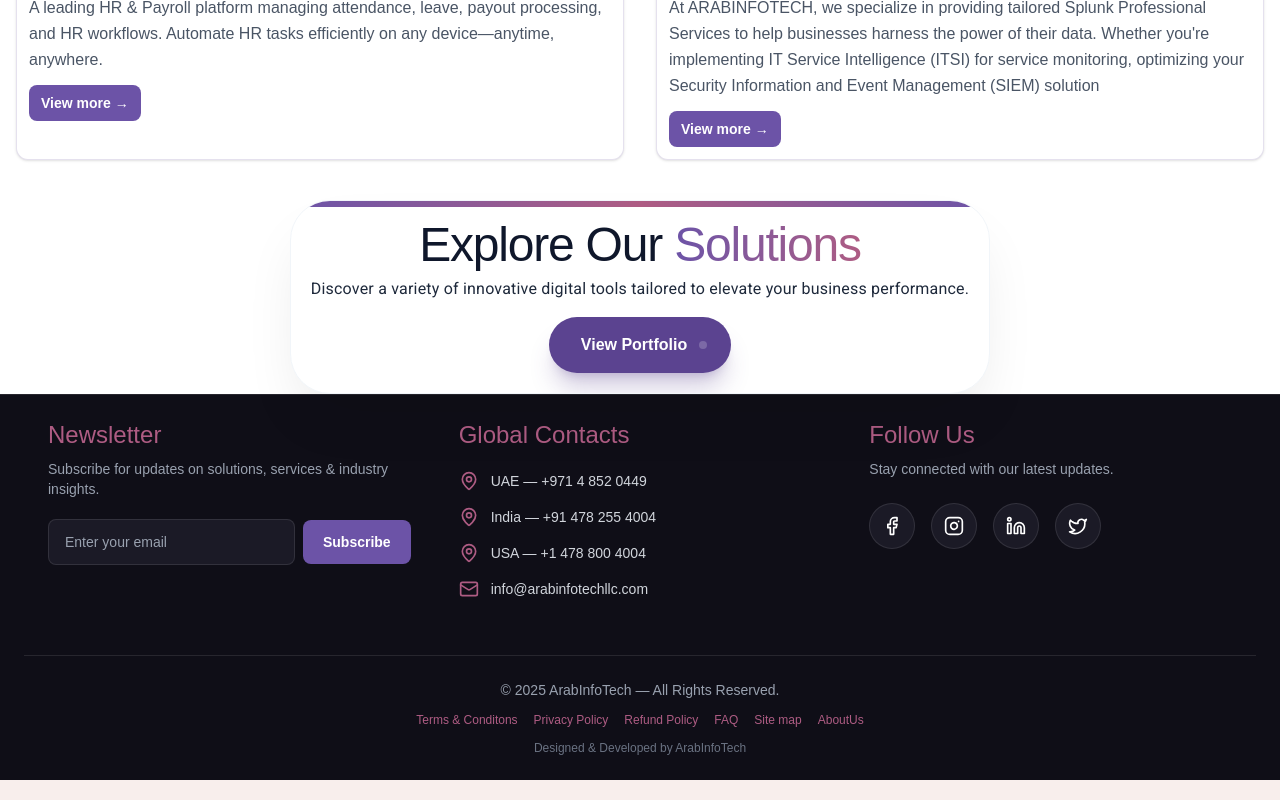
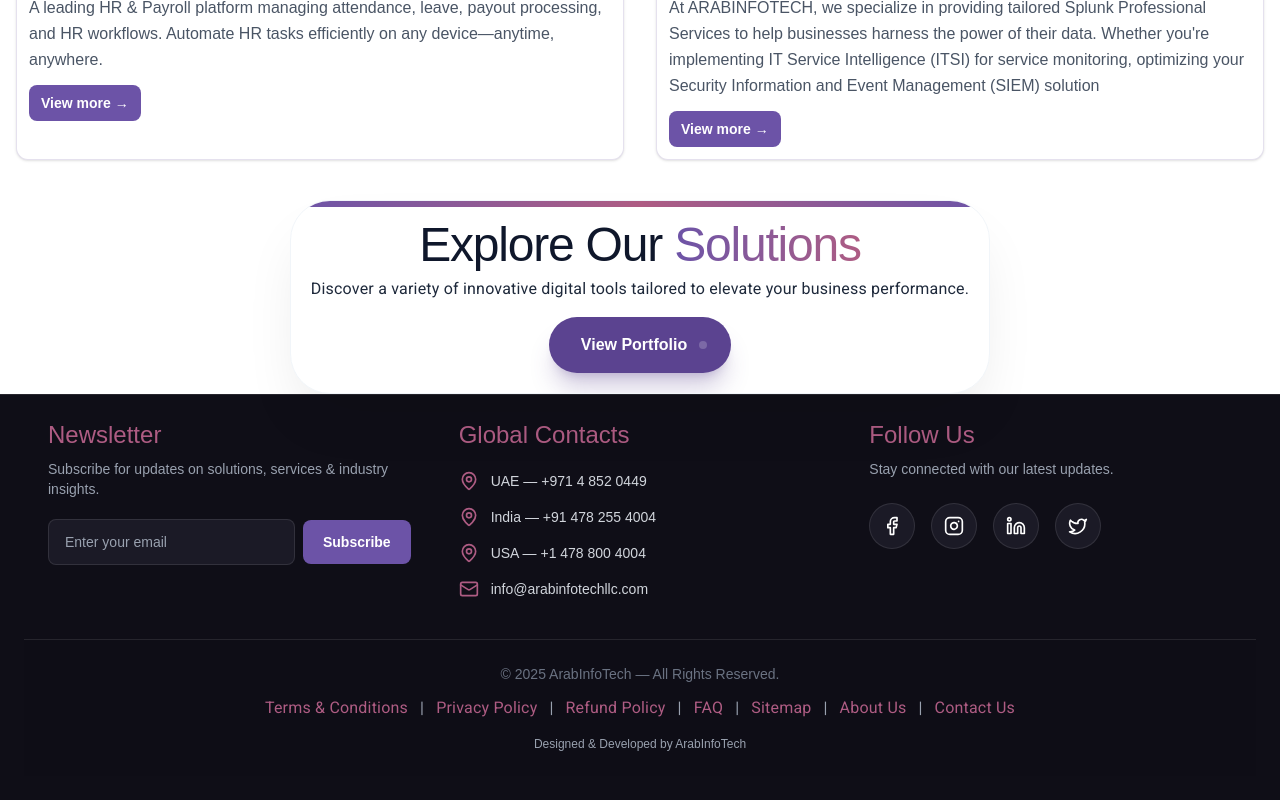
Before and after one commit to alen899-my/arabinfotech, a Next.js app: page / in a window 1280 px wide. Shown: the part 3544-4344 px from the top of the page. Built offline with nearby package versions, Linux system fonts and the light colour scheme; a web font is replaced by a local one.

Commit message:
about us

```diff
--- a/components/Footer.jsx
+++ b/components/Footer.jsx
@@ -8,6 +8,7 @@ import {
   Linkedin,
   Twitter,
 } from "lucide-react";
+import lo from "@/public/lo.jpg";
 import Link from "next/link";
 
 export default function Footer() {
@@ -126,24 +127,58 @@ export default function Footer() {
       </div>
 
  {/* ---------- SUB-FOOTER ---------- */}
-      <div className="max-w-7xl mx-auto px-6 mt-14 border-t border-white/10 pt-6 text-center">
-        <p className="text-gray-400 text-xs md:text-sm">
+<div className="w-full bg-black/5 py-6 mt-10 border-t border-white/10">
+  <div className="max-w-7xl mx-auto px-6 text-center">
+
+    {/* COPYRIGHT */}
+    <p className="text-gray-500 text-[11px] sm:text-sm">
       © {new Date().getFullYear()} ArabInfoTech — All Rights Reserved.
     </p>
 
-        <div className="flex justify-center gap-4 mt-3 text-xs text-[#ae5c83]">
-          <Link href="/termsandconditions" className="hover:underline">Terms & Conditons</Link>
-          <Link href="/privacypolicy" className="hover:underline">Privacy Policy</Link>
-          <Link href="/refundpolicy" className="hover:underline">Refund Policy</Link>
-          <Link href="/faq" className="hover:underline">FAQ</Link>
-          <Link href="/site-map" className="hover:underline">Site map</Link>
-          <Link href="/about" className="hover:underline">AboutUs</Link>
+    {/* LINKS */}
+    <div className="flex flex-wrap justify-center items-center gap-x-3 gap-y-2 mt-3 text-[11px] sm:text-sm font-medium roboto-text">
+
+      <Link href="/termsandconditions" className="text-[#ae5c83] transition hover:underline">
+        Terms & Conditions
+      </Link>
+      <span className="text-gray-400">|</span>
+
+      <Link href="/privacypolicy" className="text-[#ae5c83] transition hover:underline">
+        Privacy Policy
+      </Link>
+      <span className="text-gray-400">|</span>
+
+      <Link href="/refundpolicy" className="text-[#ae5c83] transition hover:underline">
+        Refund Policy
+      </Link>
+      <span className="text-gray-400">|</span>
+
+      <Link href="/faq" className="text-[#ae5c83] transition hover:underline">
+        FAQ
+      </Link>
+      <span className="text-gray-400">|</span>
+
+      <Link href="/site-map" className="text-[#ae5c83] transition hover:underline">
+        Sitemap
+      </Link>
+      <span className="text-gray-400">|</span>
+
+      <Link href="/about" className="text-[#ae5c83] transition hover:underline">
+        About Us
+      </Link>
+       <span className="text-gray-400">|</span>
+      <Link href="/contact" className="text-[#ae5c83] transition hover:underline">
+        Contact Us
+      </Link>
     </div>
 
-        <p className="text-gray-500 text-xs mt-3">
+    {/* CREDITS */}
+    <p className="text-gray-400 text-[10px] sm:text-xs mt-4">
       Designed & Developed by ArabInfoTech
     </p>
   </div>
+</div>
+
 
     </footer>
   );
```
Lines whose indentation alone changed are shown as unchanged.
